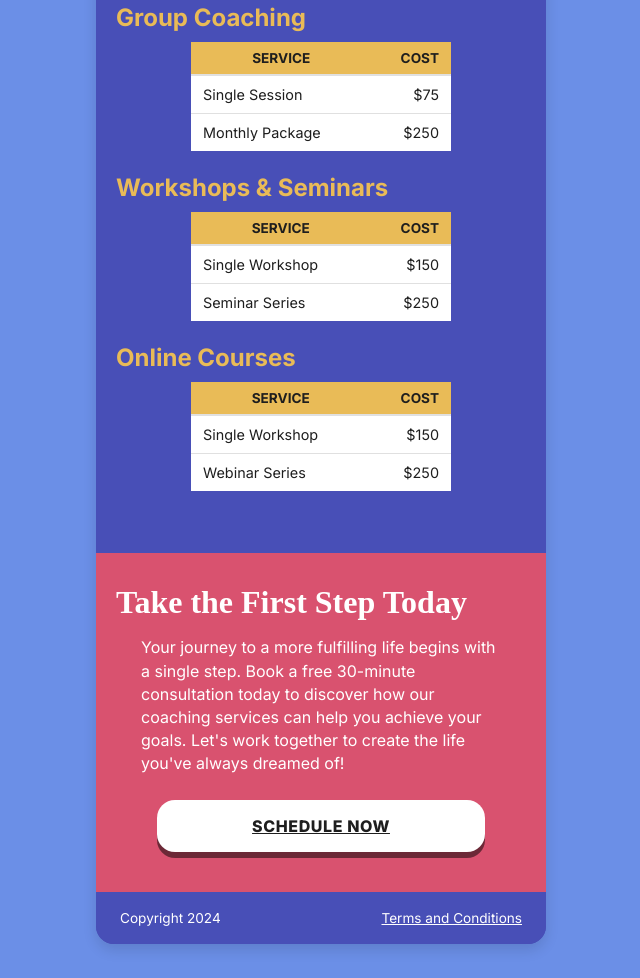
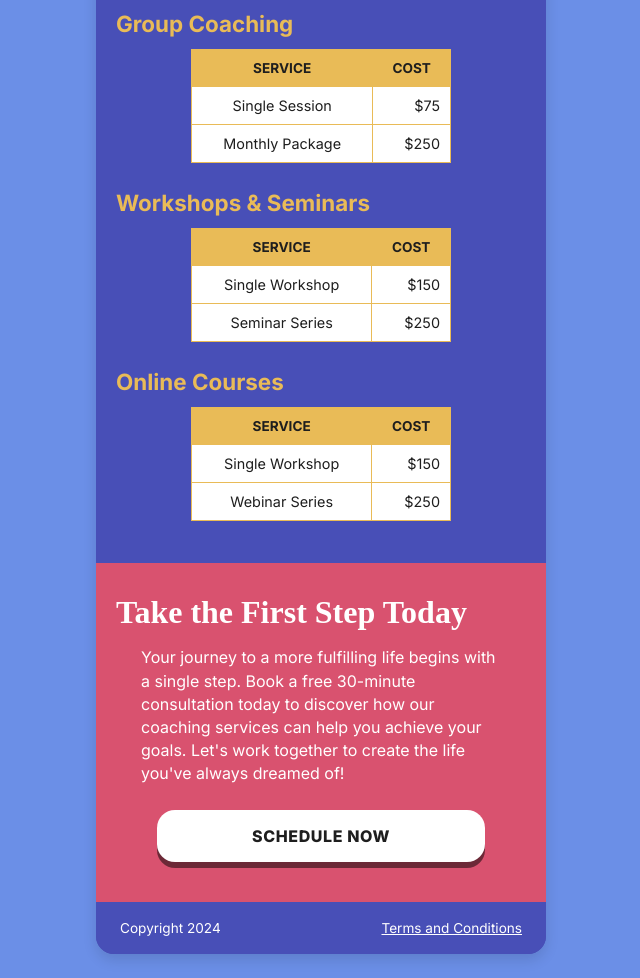
Before and after one commit to jdag000/Path-to-Success, a plain HTML site: page index.html in a window 1280 px wide. Shown: the part 2875-3853 px from the top of the page, without its empty margins (319-959 px from the left). Drawn offline with Linux system fonts and the light colour scheme; a web font is replaced by a local one.

Commit message:
update pricing

```diff
--- a/style.css
+++ b/style.css
@@ -242,74 +242,62 @@ main {
 }
 
 /* ---------- PRICING ---------- */
-
-.pricing-table {
-  width: 260px;
-  margin: 0 0 20px 24px;
-  border-collapse: collapse;
-  background: var(--white);
-  border-radius: 0;
-  overflow: hidden;
-  box-shadow: none;
-}
-
-/* header row (yellow bar) */
 #pricing {
   background: var(--purple);
-  padding: 28px 20px 40px;
   color: var(--white);
-  text-align: left;
+  text-align: center;
 }
 
 #pricing .section-heading {
   color: var(--white);
+
+}
+
+/* Yellow subsection titles */
+#pricing h3 {
+  color: var(--yellow);
+  text-align: left;
+  font-size: 1.4em;
+  margin-top: 26px;
   margin-bottom: 12px;
 }
-
-#pricing h3 {
-  color: var(--yellow);
-  margin-top: 20px;
-  margin-bottom: 10px;
-  font-size: 1.5em;
-}
-
 .pricing-table {
   width: 260px;
   margin: 0 auto 22px auto;
   background: var(--white);
   border-collapse: collapse;
-  border-radius: 0;
   overflow: hidden;
-  box-shadow: none;
 }
 
+/* Header cells */
 .pricing-table th {
   background: var(--yellow);
   color: var(--dark-gray);
   font-weight: 700;
   font-size: 0.85rem;
   text-transform: uppercase;
-  padding: 8px 12px;
-  border-bottom: 2px solid #e0e0e0;
+  padding: 10px;
   text-align: center;
+
+  border: 1px solid var(--yellow);
 }
 
+/* Body cells */
+.pricing-table td {
+  padding: 10px;
+  font-size: 0.9rem;
+  color: var(--dark-gray);
 
-/* Rows */
-.pricing-table td {
-  padding: 10px 12px;
-  color: var(--dark-gray);
-  font-size: 0.9rem;
-  border-top: 1px solid #e0e0e0;
-}
-
-
-
-.pricing-table tr:nth-child(even) {
+  border: 1px solid var(--yellow);
   background: var(--white);
 }
 
-.pricing-table th:last-child,
+/* Keep rows white */
+.pricing-table tr {
+  background: var(--white);
+}
+
+/* Right-align cost column */
 .pricing-table td:last-child {
   text-align: right;
 }
@@ -353,7 +341,7 @@ main {
   font-size: 1rem;
 
   padding: 16px 20px;
-  border-radius: 18px;s
+  border-radius: 18px;
 
   text-decoration: none;
   letter-spacing: 0.6px;
```
